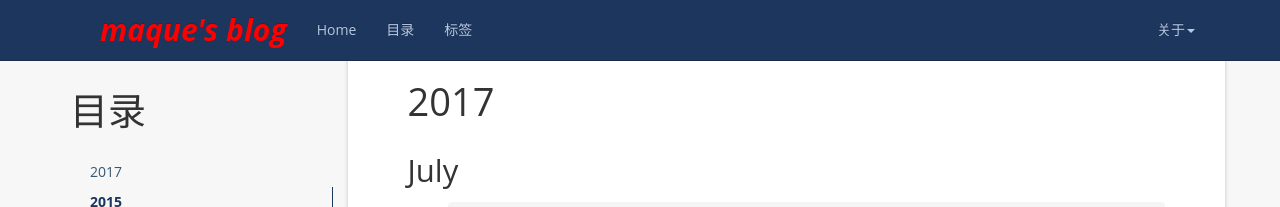
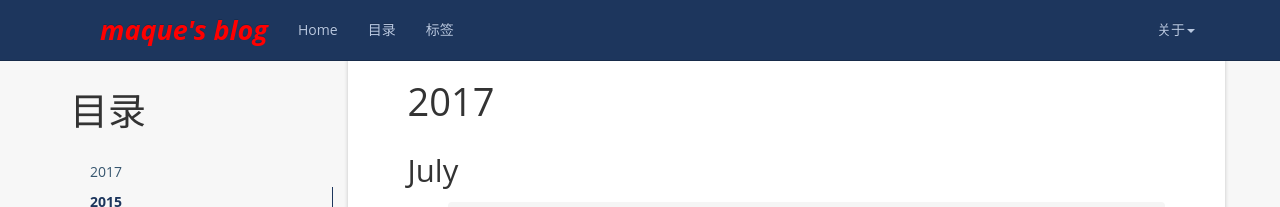
Before and after one commit to maqueredkop/maqueredkop.github.io, a Jekyll site: the page built from index.html, in a window 1280 px wide. Shown: the top 207 px of the page. Built offline with Jekyll 4.4.1, drawn with Linux system fonts in a browser that asks for light colours; nearby versions of some CDN libraries; the list of posts is cut into pages by our own code; comment, search, counter and statistics services are not loaded.

```diff
--- a/_includes/header.html
+++ b/_includes/header.html
@@ -15,7 +15,7 @@
     <nav class="collapse navbar-collapse bs-navbar-collapse" role="navigation">
       <ul class="nav navbar-nav">
         <li>
-        <a style="font-size:30px; color:#FF0000; font-weight:bold; font-style:italic;">maque's blog</a>
+        <a style="font-size:27px; color:#FF0000; font-weight:bold; font-style:italic;">maque's blog</a>
         </li>
         <li>
           <a href="{{ '/' | prepend: site.baseurl }}">Home</a>
```
